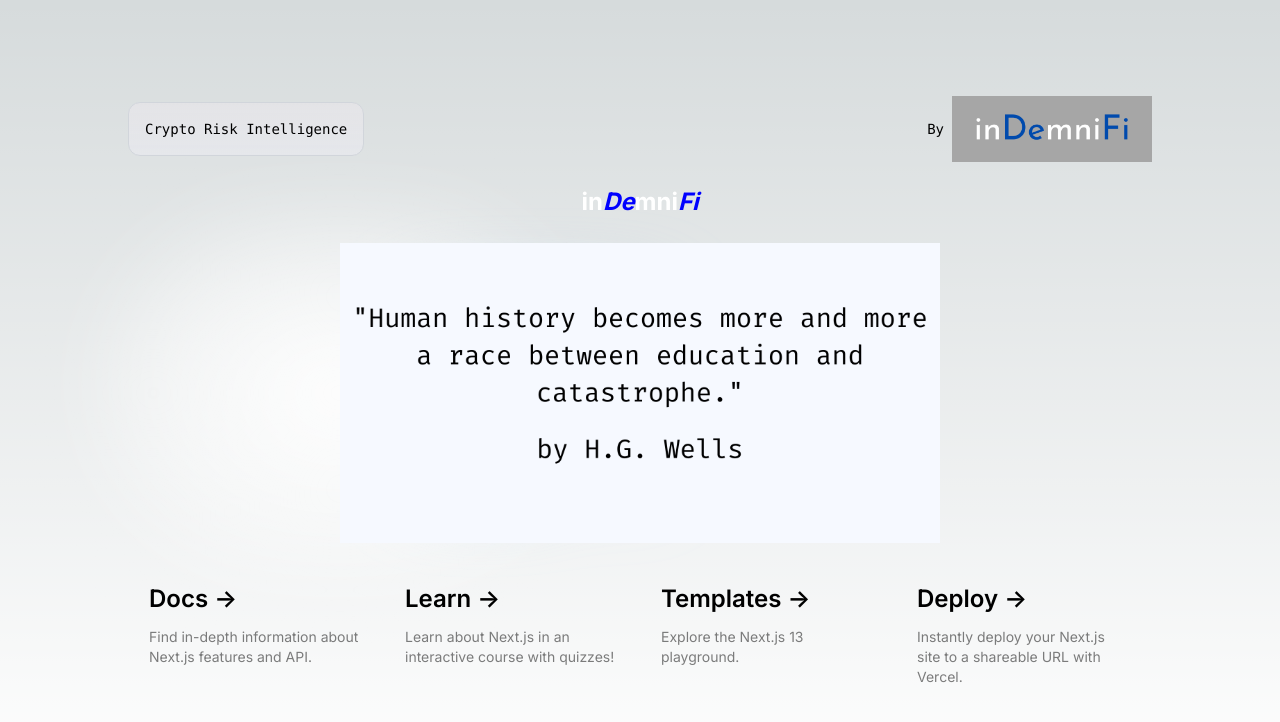
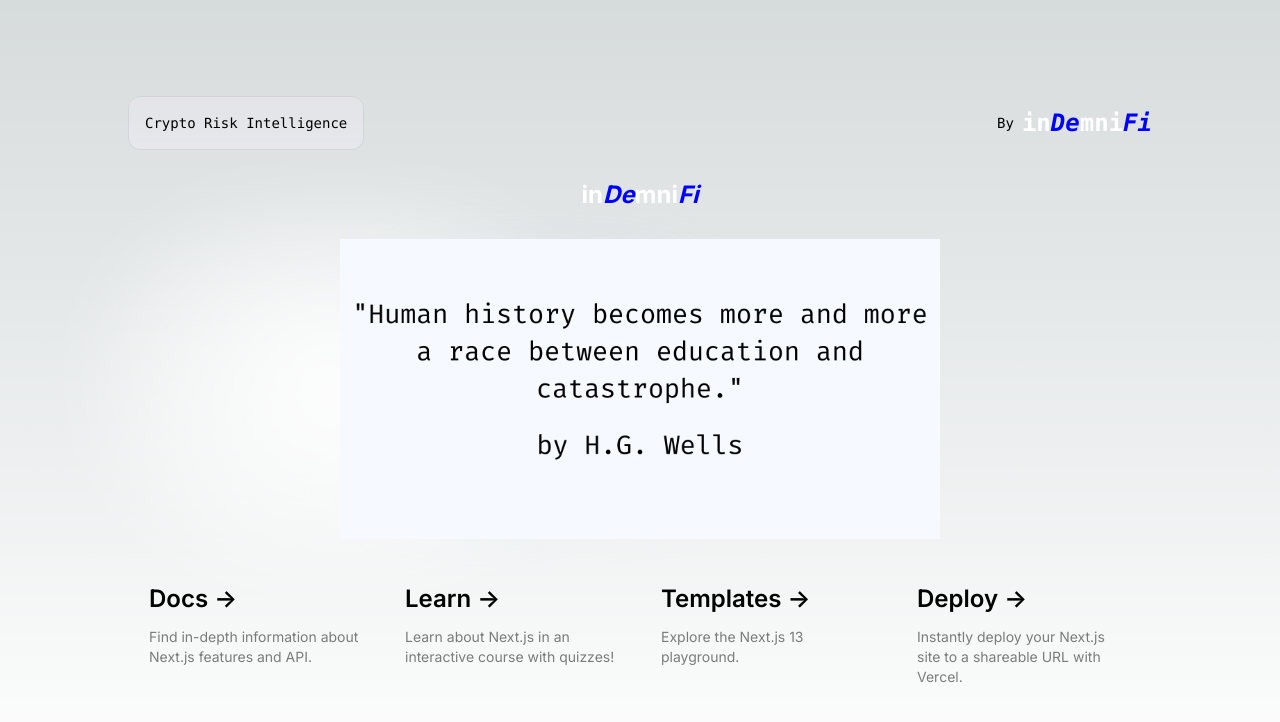
Before and after one commit to Enjoyweaver/Bitcoin, a Next.js app: page / in a window 1280 px wide. Shown: the top 722 px of the page. Built offline with nearby package versions, Linux system fonts and the light colour scheme.

Commit message:
Update page.tsx

```diff
--- a/app/page.tsx
+++ b/app/page.tsx
@@ -14,15 +14,7 @@ export default function Home() {
             target="_blank"
             rel="noopener noreferrer"
           >
-            By{' '}
-            <Image
-              src="/indemnifi-logo.png"
-              alt="inDemniFi Logo"
-              className="dark:invert"
-              width={200}
-              height={300}
-              priority
-            />
+            By    <div className="custom-text" id="targetText">in<em>De</em>mni<em>Fi</em></div>
           </a>
         </div>
       </div>
```
